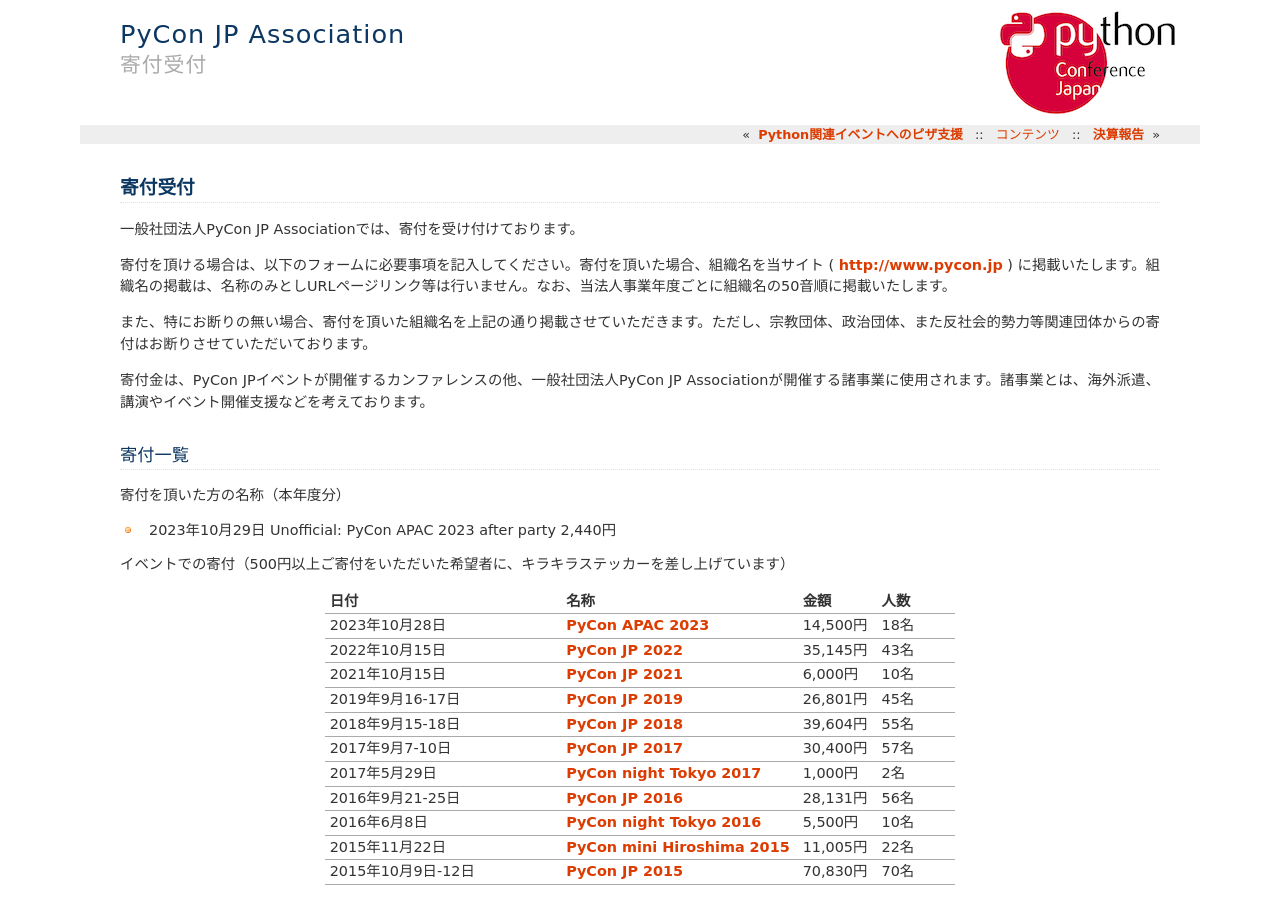
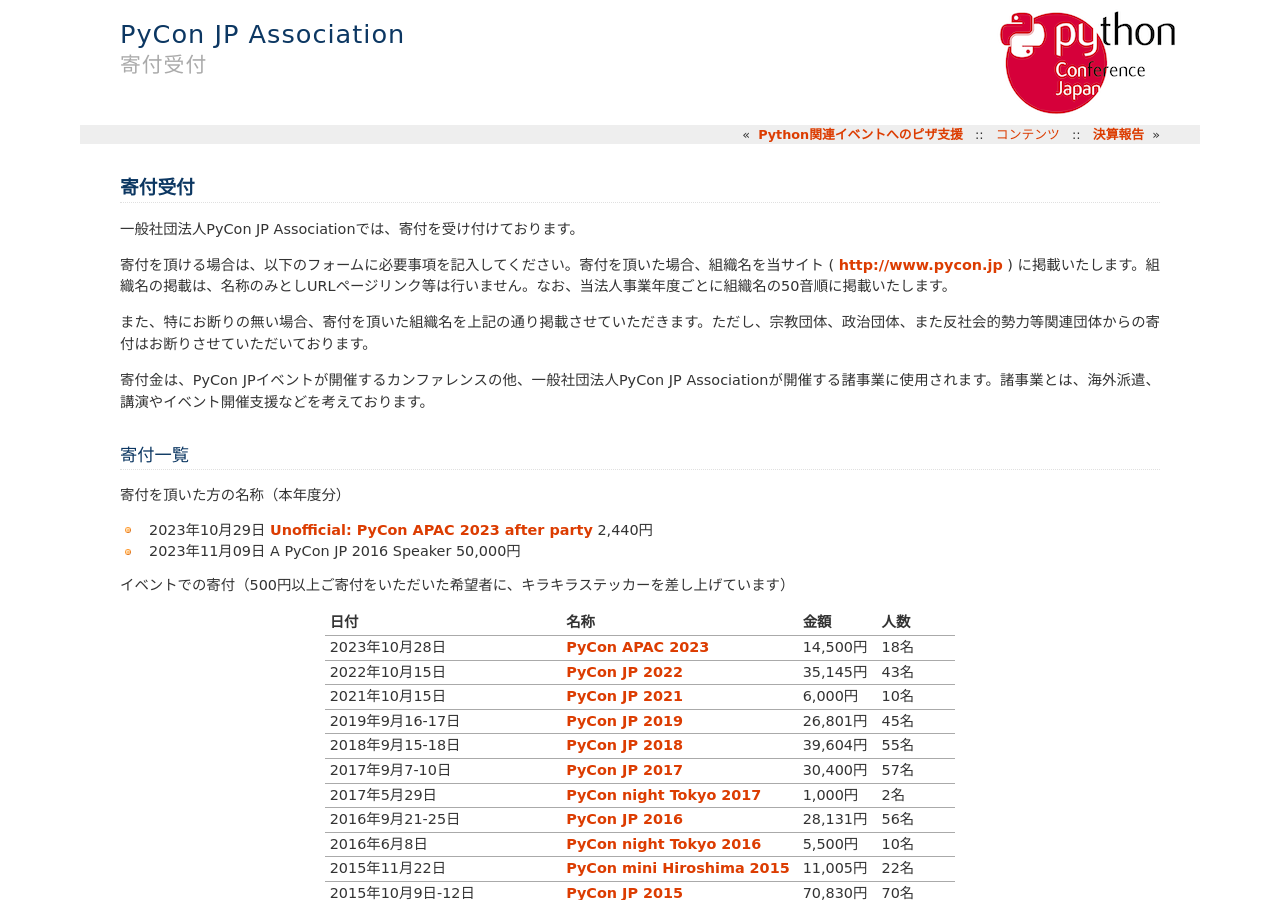
Before and after one commit to pyconjp/www.pycon.jp, a Sphinx documentation site: the page built from source/donation/index.rst, in a window 1280 px wide and 900 px high. Built offline with Sphinx 7.4.7, drawn with Linux system fonts in a browser that asks for light colours.

Commit message:
ISSHA-3076 update donation list

```diff
--- a/source/donation/index.rst
+++ b/source/donation/index.rst
@@ -15,7 +15,8 @@
 
 寄付を頂いた方の名称（本年度分）
 
-- 2023年10月29日 Unofficial: PyCon APAC 2023 after party 2,440円
+- 2023年10月29日 `Unofficial: PyCon APAC 2023 after party <https://connpass.com/event/300385/>`__ 2,440円
+- 2023年11月09日 A PyCon JP 2016 Speaker 50,000円
 
 イベントでの寄付（500円以上ご寄付をいただいた希望者に、キラキラステッカーを差し上げています）
 
```
